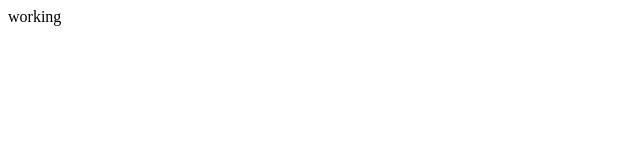
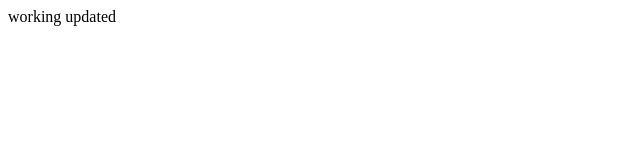
Before and after one commit to pavanpanchal1/live, a plain HTML site: page index.html in a window 1280 px wide. Shown: the full height of the page, 0-640 px from the left. Drawn offline with Linux system fonts and the light colour scheme.

Commit message:
updated index

```diff
--- a/index.html
+++ b/index.html
@@ -6,6 +6,6 @@
     <title>Document</title>
 </head>
 <body>
-    working
+    working  updated
 </body>
 </html>
```
